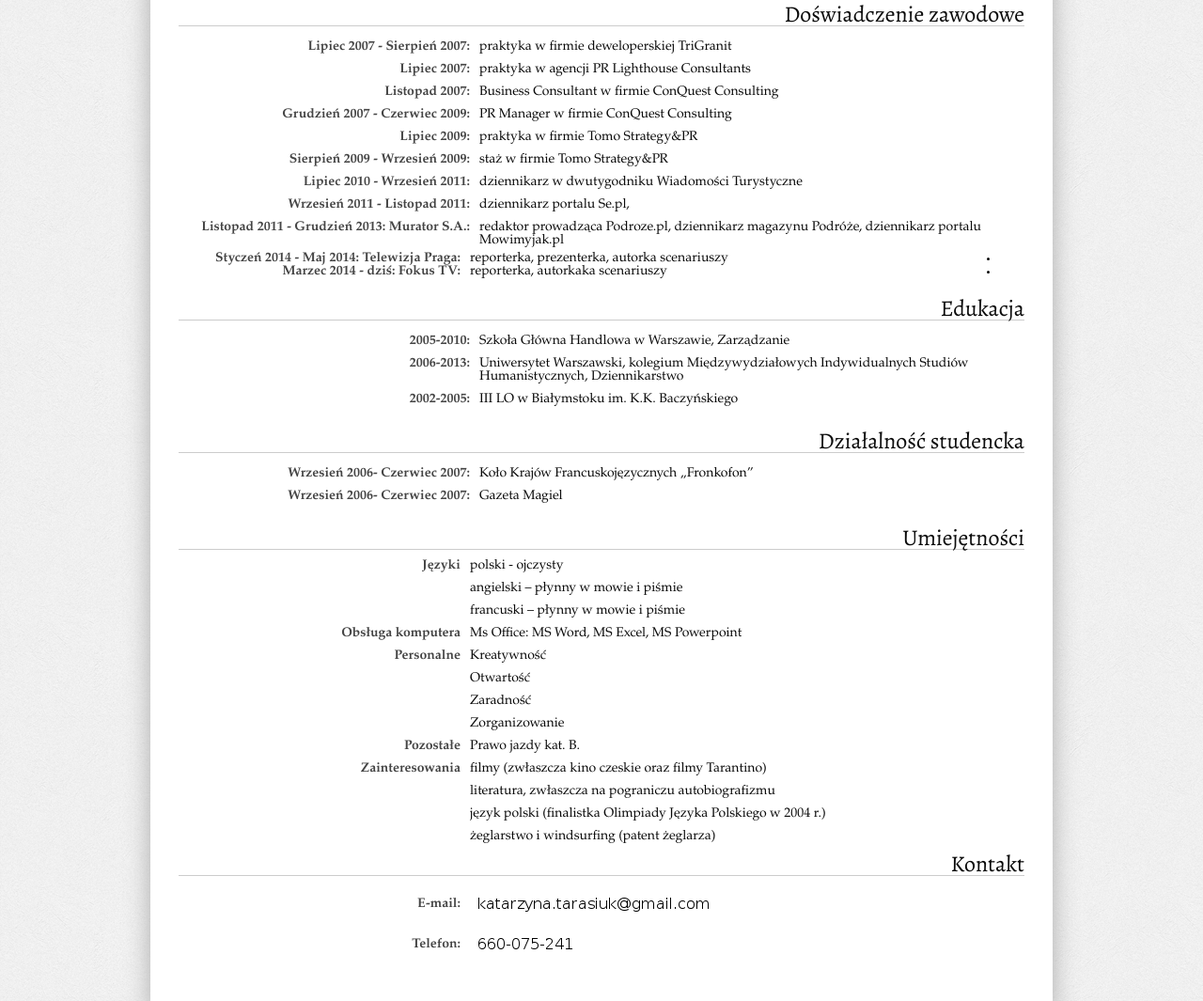
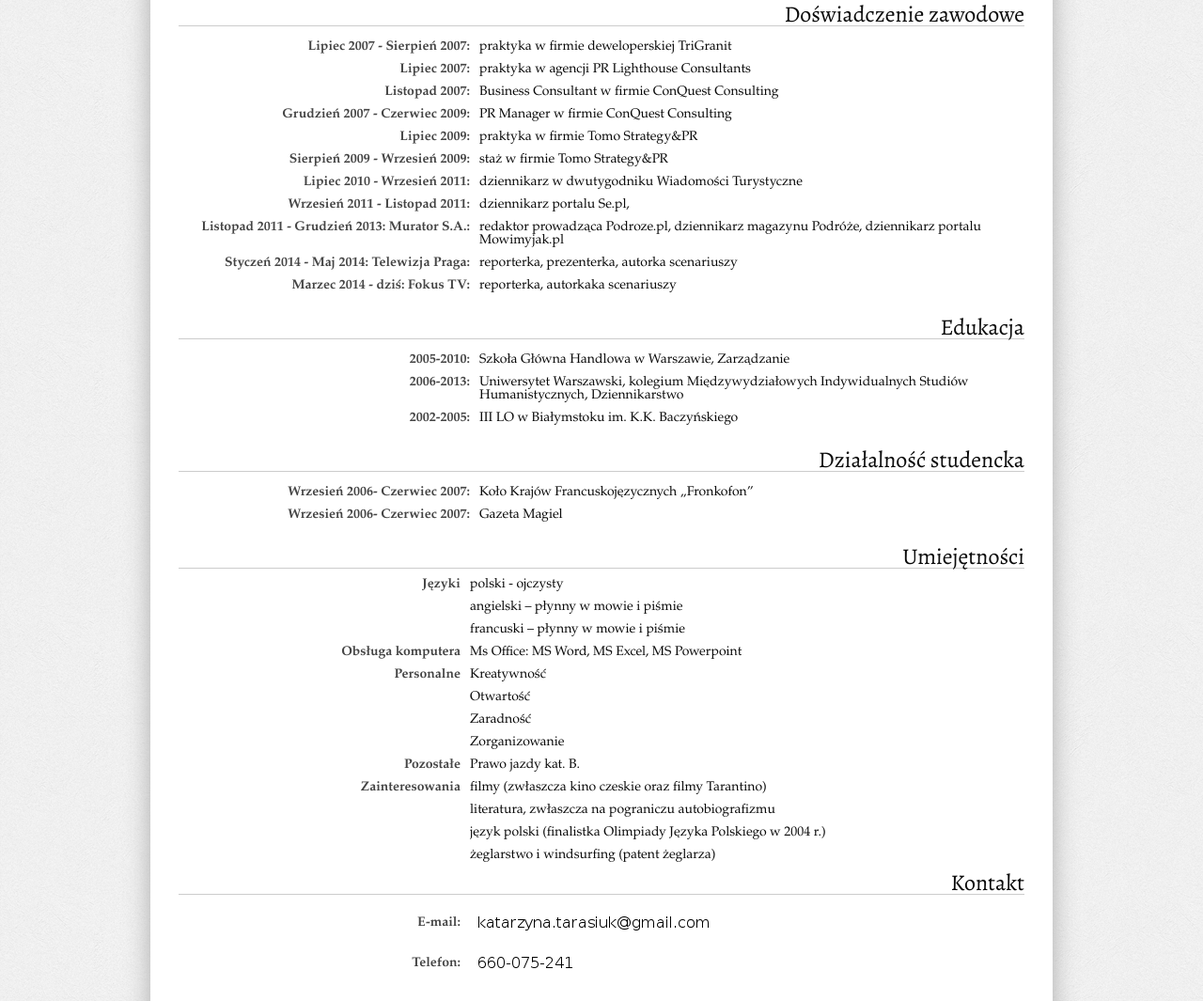
Before and after one commit to katarzyna-tarasiuk/katarzyna-tarasiuk.github.io, a plain HTML site: page index.html in a window 1280 px wide. Shown: the part 1331-2396 px from the top of the page at 94% size. Drawn offline with nearby package versions, Linux system fonts and the light colour scheme.

Commit message:
Update index.html

```diff
--- a/index.html
+++ b/index.html
@@ -121,10 +121,8 @@
           <li><strong>Lipiec 2010 - Wrzesień 2011:</strong> <span class='expl'>dziennikarz w dwutygodniku Wiadomości Turystyczne</span></li>
           <li><strong>Wrzesień 2011 - Listopad 2011:</strong> <span class='expl'>dziennikarz portalu Se.pl, </span></li>
           <li><strong>Listopad 2011 - Grudzień 2013: Murator S.A.:</strong> <span class='expl'>redaktor prowadząca Podroze.pl, dziennikarz magazynu Podróże, dziennikarz portalu Mowimyjak.pl</span></li>
-        </ul>
-        <li><strong>Styczeń 2014 - Maj 2014: Telewizja Praga:</strong> <span class='expl'> reporterka, prezenterka, autorka scenariuszy</span></li>
-
-        </ul> <li><strong>Marzec 2014 - dziś: Fokus TV:</strong> <span class='expl'> reporterka, autorkaka scenariuszy</span></li>
+          <li><strong>Styczeń 2014 - Maj 2014: Telewizja Praga:</strong> <span class='expl'> reporterka, prezenterka, autorka scenariuszy</span></li>
+          <li><strong>Marzec 2014 - dziś: Fokus TV:</strong> <span class='expl'> reporterka, autorkaka scenariuszy</span></li>
         </ul>
 
       </div>
```
